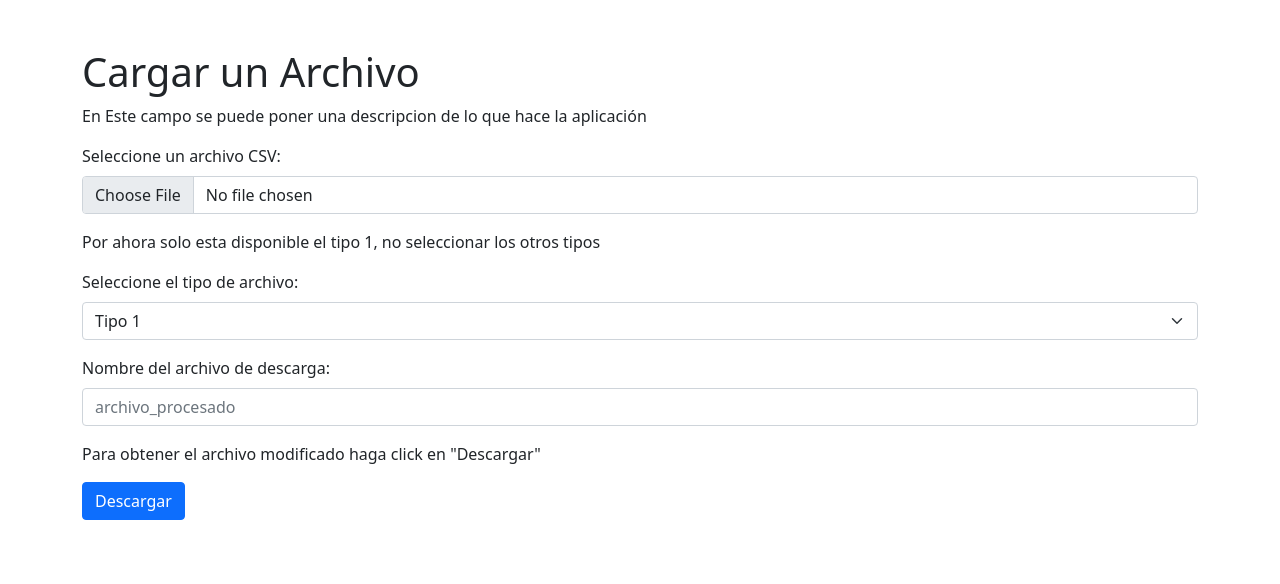
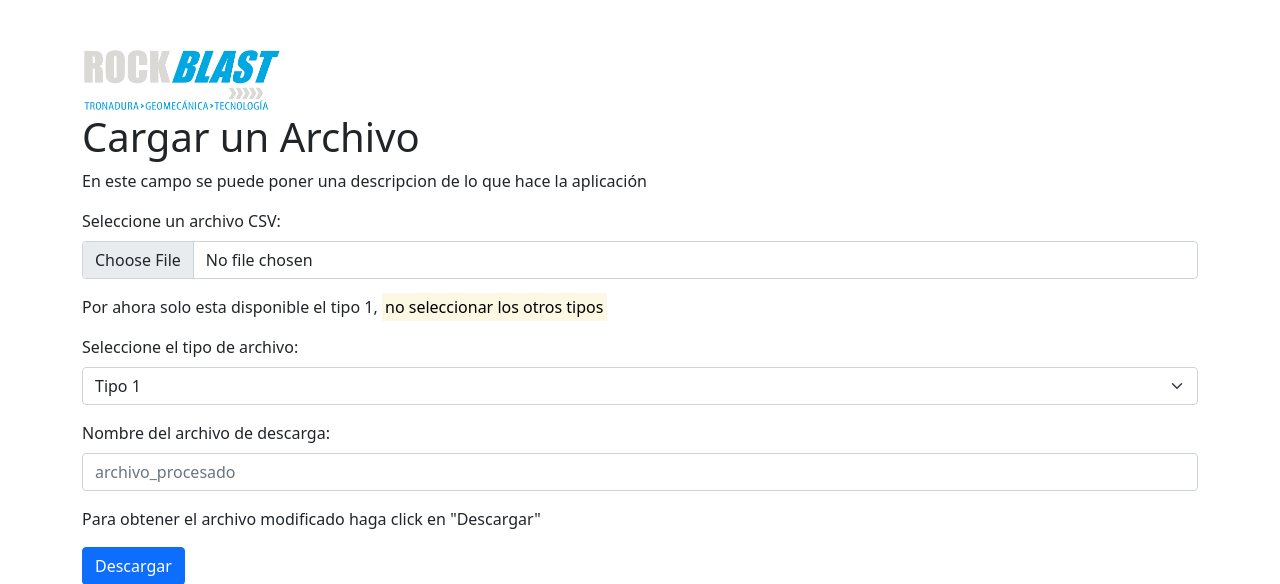
Before and after one commit to alejomazov/app_flask_vercel, a Flask app: page / in a window 1280 px wide. Shown: the top 584 px of the page. Run offline with Flask 3, Linux system fonts and the light colour scheme; some libraries are stand-ins or nearby versions.

Commit message:
Agrega imagen

```diff
--- a/templates/upload.html
+++ b/templates/upload.html
@@ -8,15 +8,17 @@
 </head>
 <body>
     <div class="container mt-5">
+        <img src="{{ url_for('static', filename='images/logo.png') }}" width="200" height="65" />
+
         <h1>Cargar un Archivo</h1>
-        <p>En Este campo se puede poner una descripcion de lo que hace la aplicación</p>
+        <p>En este campo se puede poner una descripcion de lo que hace la aplicación</p>
         <form action="/upload" method="post" enctype="multipart/form-data">
             <div class="mb-3">
                 <label for="file" class="form-label">Seleccione un archivo CSV:</label>
                 <input type="file" class="form-control" id="file" name="file" required>
             </div>
             <div class="mb-3">
-                <p>Por ahora solo esta disponible el tipo 1, no seleccionar los otros tipos</p>
+                <p>Por ahora solo esta disponible el tipo 1, <mark>no seleccionar los otros tipos</mark></p>
                 <label for="tipo" class="form-label">Seleccione el tipo de archivo:</label>
                 <select class="form-select" id="tipo" name="tipo" required>
                     <option value="1">Tipo 1</option>
```
Also changed, not shown: static/images/logo.png (added).
